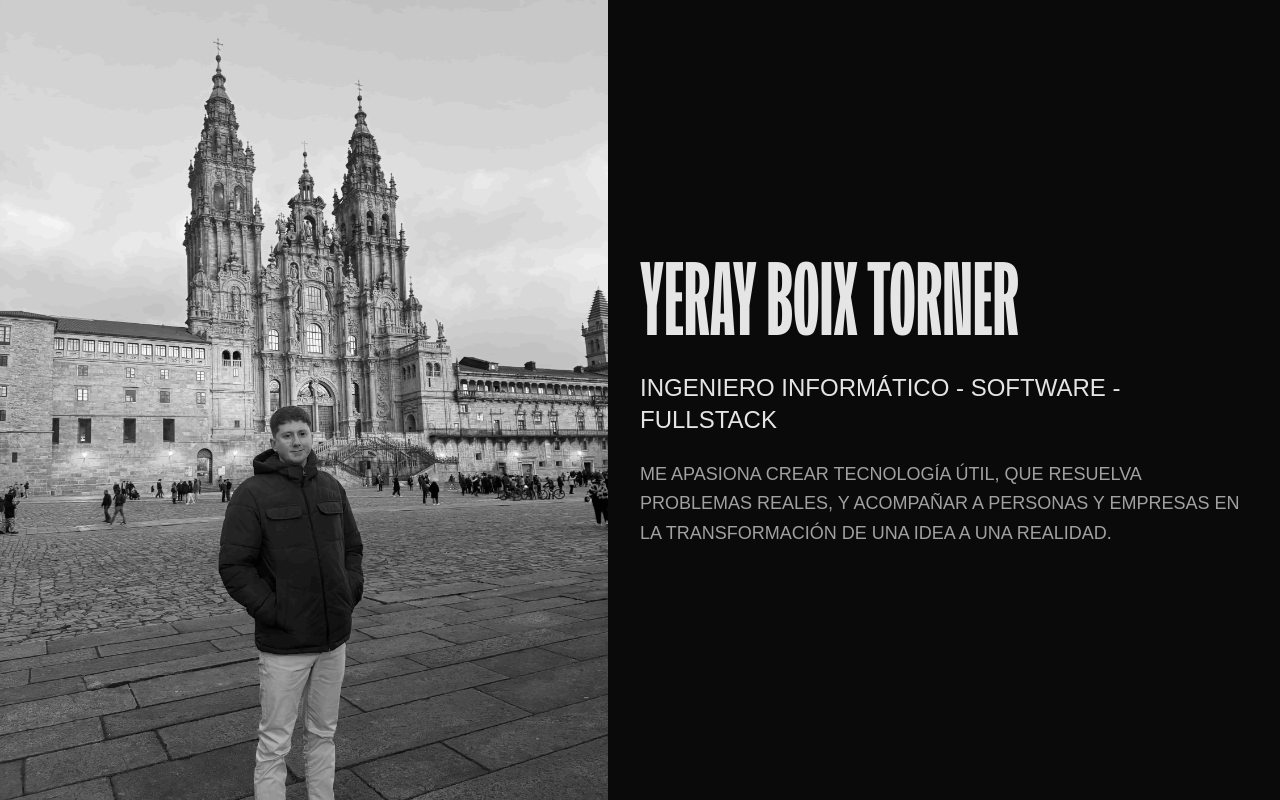
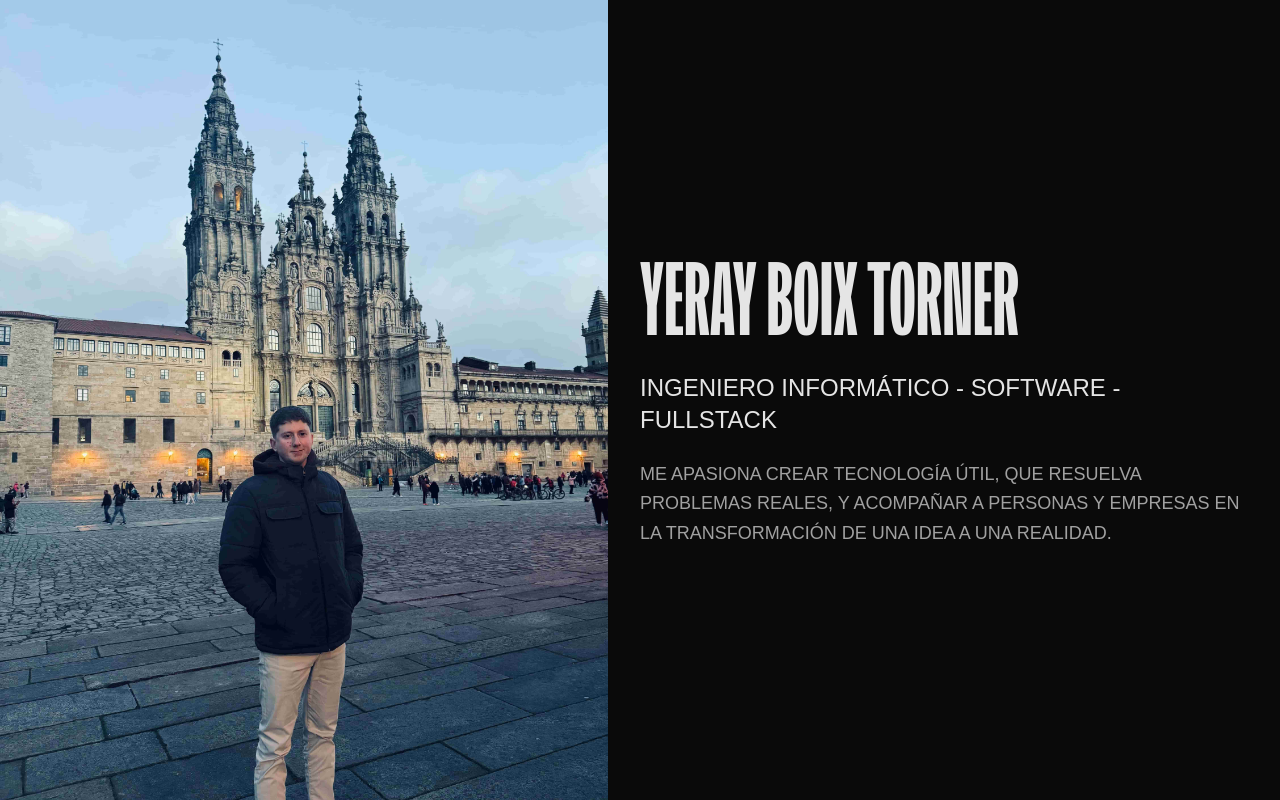
Before and after one commit to yerayboix/nextjs-portfolio, a Next.js app in the folder portfolio/: page / in a window 1280 px wide. Built offline with nearby package versions, Linux system fonts and the light colour scheme; a web font is replaced by a local one.

Commit message:
feat: cambiada imagen a color

```diff
--- a/portfolio/app/_components/DesktopLayout.tsx
+++ b/portfolio/app/_components/DesktopLayout.tsx
@@ -6,7 +6,7 @@ export default function DesktopLayout() {
       {/* Columna Izquierda - Imagen */}
       <div className="flex-1 relative">
         <Image
-          src="/images/yeray_catedral.jpg"
+          src="/images/yeray_catedral_color.jpg"
           alt="Yeray en la catedral"
           fill
           className="object-cover"
--- a/portfolio/app/_components/MobileLayout.tsx
+++ b/portfolio/app/_components/MobileLayout.tsx
@@ -5,7 +5,7 @@ export default function MobileLayout() {
     <div className="md:hidden relative h-screen">
       {/* Imagen de Fondo */}
       <Image
-        src="/images/yeray_catedral.jpg"
+        src="/images/yeray_catedral_color.jpg"
         alt="Yeray en la catedral"
         fill
         className="object-cover"
```
Also changed, not shown: portfolio/public/images/yeray_catedral_color.jpg (added).
